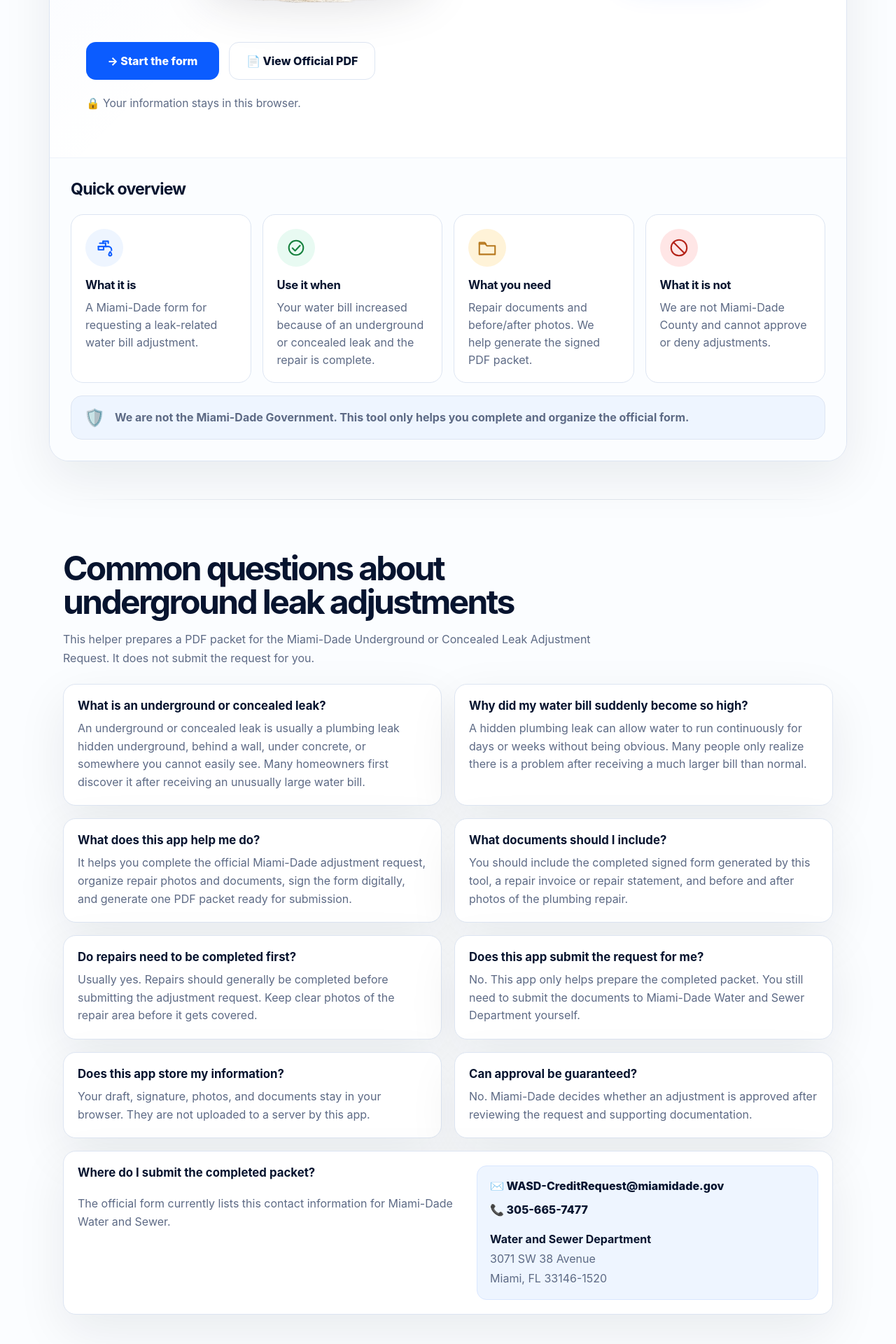
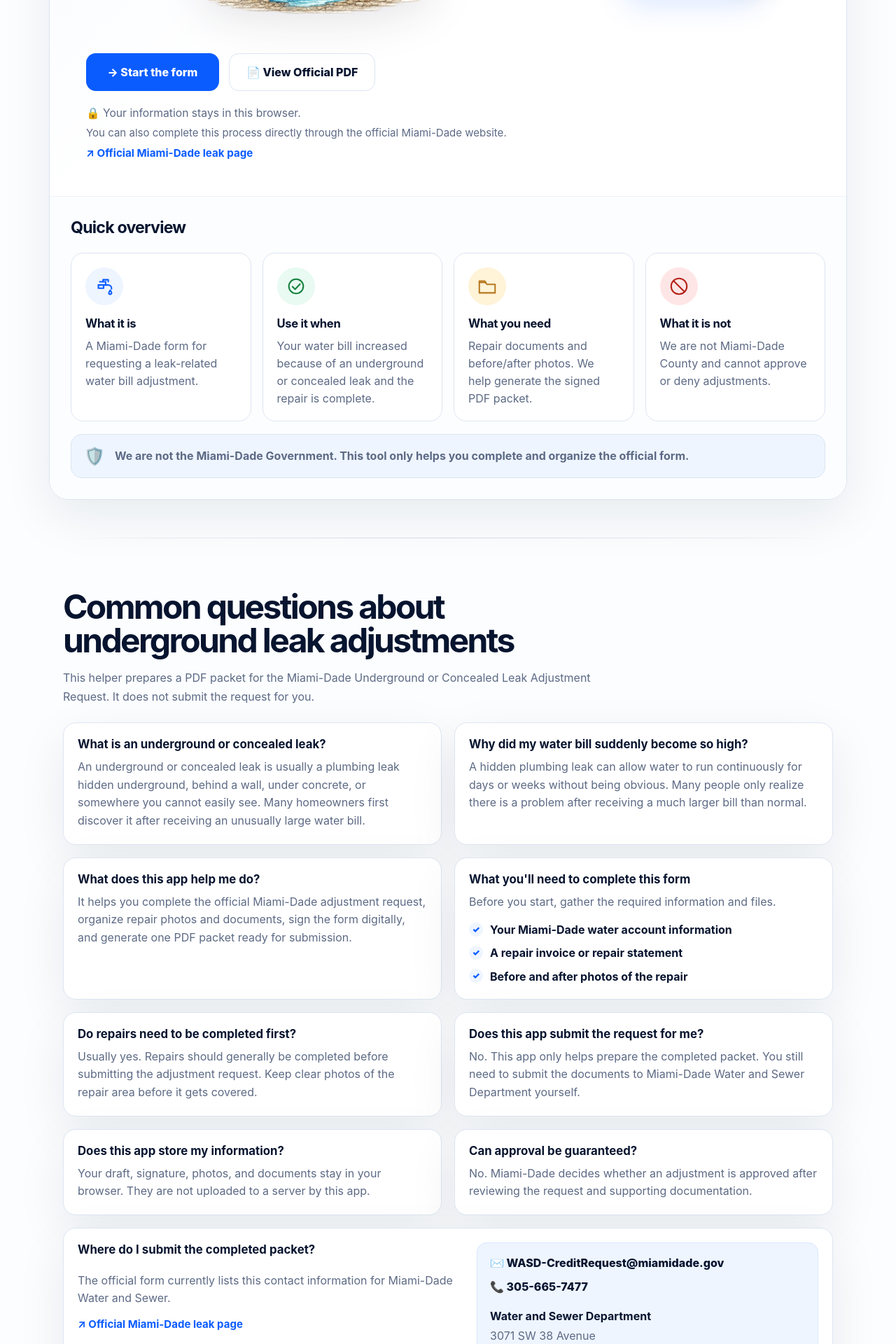
Before and after one commit to crdunwel/underground-leak-adjustment-request, a React (Vite) app: page / in a window 1280 px wide. Shown: the part 560-2480 px from the top of the page at 70% size. Built offline with nearby package versions, Linux system fonts and the light colour scheme.

Commit message:
small updates

```diff
--- a/index.html
+++ b/index.html
@@ -124,15 +124,15 @@
           "name": "What does this app help me do?",
           "acceptedAnswer": {
             "@type": "Answer",
-            "text": "This app helps prepare a completed Miami-Dade Underground or Concealed Leak Adjustment Request packet. It helps users fill out the official form, add repair photos and supporting documents, sign digitally, and generate one PDF packet for submission."
+            "text": "This app helps prepare a completed Miami-Dade Underground or Concealed Leak Adjustment Request packet. It helps users fill out the official form, organize repair photos and documents, sign digitally, and generate one PDF packet for submission."
           }
         },
         {
           "@type": "Question",
-          "name": "What documents should I include?",
+          "name": "What will I need to complete this form?",
           "acceptedAnswer": {
             "@type": "Answer",
-            "text": "Users should generally include the completed signed adjustment form, a repair invoice or repair statement, and before and after photos of the plumbing repair."
+            "text": "To complete this form, users will typically need their Miami-Dade water account information, a repair invoice or repair statement, and before and after photos of the plumbing repair."
           }
         },
         {
@@ -156,7 +156,7 @@
           "name": "Where do I submit the completed packet?",
           "acceptedAnswer": {
             "@type": "Answer",
-            "text": "The official Miami-Dade form currently lists WASD-CreditRequest@miamidade.gov as the submission email. Customer care phone support is listed as 305-665-7477."
+            "text": "The official Miami-Dade form currently lists WASD-CreditRequest@miamidade.gov as the submission email. Customer care phone support is listed as 305-665-7477. Users can also visit the official Miami-Dade leak adjustment page for additional information."
           }
         },
         {
--- a/src/components/PreStartPage.tsx
+++ b/src/components/PreStartPage.tsx
@@ -109,9 +109,24 @@
                             </a>
                         </div>
 
-                        <p className="browserNote">
-                            🔒 Your information stays in this browser.
-                        </p>
+                        <div className="preStartTrustNotes">
+                            <p className="browserNote">
+                                🔒 Your information stays in this browser.
+                            </p>
+
+                            <p className="officialOptionNote">
+                                You can also complete this process directly through the official Miami-Dade website.
+                            </p>
+
+                            <a
+                                className="officialSiteLink"
+                                href="https://www.miamidade.gov/global/service.page?Mduid_service=ser1481317436214369"
+                                target="_blank"
+                                rel="noreferrer"
+                            >
+                                ↗ Official Miami-Dade leak page
+                            </a>
+                        </div>
                     </div>
 
                     <div
--- a/src/components/SeoFaq.tsx
+++ b/src/components/SeoFaq.tsx
@@ -66,13 +66,18 @@
                     </p>
                 </article>
 
-                <article>
-                    <h3>What documents should I include?</h3>
+                <article className="requirementsFaqCard">
+                    <h3>What you'll need to complete this form</h3>
+
                     <p>
-                        You should include the completed signed form generated
-                        by this tool, a repair invoice or repair statement, and
-                        before and after photos of the plumbing repair.
+                        Before you start, gather the required information and files.
                     </p>
+
+                    <ul className="faqChecklist">
+                        <li>Your Miami-Dade water account information</li>
+                        <li>A repair invoice or repair statement</li>
+                        <li>Before and after photos of the repair</li>
+                    </ul>
                 </article>
 
                 <article>
@@ -118,6 +123,15 @@
                             The official form currently lists this contact
                             information for Miami-Dade Water and Sewer.
                         </p>
+
+                        <a
+                            className="faqInlineOfficialLink"
+                            href="https://www.miamidade.gov/global/service.page?Mduid_service=ser1481317436214369"
+                            target="_blank"
+                            rel="noreferrer"
+                        >
+                            ↗ Official Miami-Dade leak page
+                        </a>
                     </div>
 
                     <div className="faqContactCard">
--- a/src/styles/pre-start.css
+++ b/src/styles/pre-start.css
@@ -1,7 +1,19 @@
 /* src/styles/pre-start.css */
+
+/*
+    LLM edit rule:
+    When changing this file, provide the full replacement section, not isolated one-line patches.
+*/
+
+
+/* # Page shell */
 
 .preStartShell {
     max-width: 1180px;
+}
+
+.appShell.preStartShell {
+    padding: 28px 20px;
 }
 
 .preStartPanel {
@@ -11,6 +23,23 @@
     background: white;
     box-shadow: var(--shadow);
 }
+
+.preStartDivider {
+    position: relative;
+    width: min(100%, 1080px);
+    height: 1px;
+    margin: 54px auto 18px;
+    background: linear-gradient(
+            90deg,
+            transparent,
+            rgba(148, 163, 184, 0.18) 12%,
+            rgba(148, 163, 184, 0.38) 50%,
+            rgba(148, 163, 184, 0.18) 88%,
+            transparent
+    );
+}
+
+/* # Hero layout */
 
 .preStartHeroRow {
     display: grid;
@@ -39,6 +68,8 @@
     line-height: 1.65;
 }
 
+/* # Hero actions */
+
 .preStartActions {
     display: flex;
     flex-wrap: wrap;
@@ -65,11 +96,62 @@
     color: var(--blue);
 }
 
-.preStartCopy > .browserNote {
-    margin-top: 24px;
+/* # Trust notes */
+
+.preStartTrustNotes {
+    display: flex;
+    flex-direction: column;
+    gap: 8px;
+    margin-top: 22px;
+}
+
+.preStartCopy > .browserNote,
+.preStartTrustNotes .browserNote {
+    margin: 0;
+    color: var(--muted);
     font-size: 0.98rem;
+}
+
+.officialOptionNote {
+    margin: 0;
     color: var(--muted);
+    font-size: 0.94rem;
+    line-height: 1.45;
 }
+
+.officialSiteLink {
+    display: inline-flex;
+    align-items: center;
+    gap: 6px;
+    width: fit-content;
+    color: var(--blue);
+    font-size: 0.95rem;
+    font-weight: 750;
+    text-decoration: none;
+}
+
+.officialSiteLink:hover {
+    text-decoration: underline;
+}
+
+/* # Hero image banner */
+
+.preStartLeakBanner {
+    display: none;
+    margin: 24px 0 0;
+}
+
+.preStartLeakBannerImage {
+    display: block;
+    width: 100%;
+    max-height: 240px;
+    object-fit: contain;
+    filter: drop-shadow(0 16px 28px rgba(15, 23, 42, 0.10));
+    margin-top: 16px;
+    margin-bottom: 16px;
+}
+
+/* # Desktop illustration */
 
 .preStartIllustration {
     position: relative;
@@ -163,6 +245,8 @@
     font-size: 2.4rem;
 }
 
+/* # Overview section */
+
 .overviewBlock {
     padding: 30px;
     border-top: 1px solid #edf2fa;
@@ -189,32 +273,6 @@
     padding: 20px;
 }
 
-.overviewIcon {
-    display: grid;
-    place-items: center;
-    width: 54px;
-    height: 54px;
-    margin-bottom: 16px;
-    border-radius: 999px;
-    font-size: 1.5rem;
-}
-
-.blueIcon {
-    background: var(--blue-soft);
-}
-
-.greenIcon {
-    background: var(--green-soft);
-}
-
-.goldIcon {
-    background: #fff3d8;
-}
-
-.redIcon {
-    background: #ffe6e6;
-}
-
 .overviewCard h3 {
     margin: 0 0 10px;
     font-size: 1.04rem;
@@ -227,70 +285,21 @@
     line-height: 1.55;
 }
 
-.preStartNotice {
+/* # Overview icons */
+
+.overviewIcon {
     display: grid;
-    grid-template-columns: auto 1fr;
-    gap: 14px;
-    align-items: center;
-    margin-top: 18px;
-    border: 1px solid var(--line);
-    border-radius: 16px;
-    background: var(--blue-soft);
-    padding: 16px 18px;
-}
-
-.preStartNotice span {
+    place-items: center;
+    width: 54px;
+    height: 54px;
+    margin-bottom: 16px;
+    border-radius: 999px;
     font-size: 1.5rem;
 }
-
-.preStartNotice p {
-    margin: 0;
-    color: var(--muted);
-    line-height: 1.45;
-    font-weight: bold;
-}
-
-.appShell.preStartShell {
-    padding: 28px 20px;
-}
-
-.preStartDivider {
-    position: relative;
-
-    width: min(100%, 1080px);
-    height: 1px;
-
-    margin: 54px auto 18px;
-
-    background: linear-gradient(
-            90deg,
-            transparent,
-            rgba(148, 163, 184, 0.18) 12%,
-            rgba(148, 163, 184, 0.38) 50%,
-            rgba(148, 163, 184, 0.18) 88%,
-            transparent
-    );
-}
-
-.preStartLeakBanner {
-    display: none;
-    margin: 24px 0 0;
-}
-
-.preStartLeakBannerImage {
-    display: block;
-    width: 100%;
-    max-height: 240px;
-    object-fit: contain;
-    filter: drop-shadow(0 16px 28px rgba(15, 23, 42, 0.10));
-}
-
-/* src/styles/pre-start.css */
 
 .overviewIcon svg {
     width: 30px;
     height: 30px;
-
     fill: none;
     stroke: currentColor;
     stroke-width: 2.2;
@@ -318,6 +327,33 @@
     color: var(--danger);
 }
 
+/* # Non-government notice */
+
+.preStartNotice {
+    display: grid;
+    grid-template-columns: auto 1fr;
+    gap: 14px;
+    align-items: center;
+    margin-top: 18px;
+    border: 1px solid var(--line);
+    border-radius: 16px;
+    background: var(--blue-soft);
+    padding: 16px 18px;
+}
+
+.preStartNotice span {
+    font-size: 1.5rem;
+}
+
+.preStartNotice p {
+    margin: 0;
+    color: var(--muted);
+    line-height: 1.45;
+    font-weight: bold;
+}
+
+/* # Tablet */
+
 @media (max-width: 900px) {
     .preStartHeroRow {
         grid-template-columns: 1fr;
@@ -336,59 +372,16 @@
     }
 }
 
+/* # Mobile */
+
 @media (max-width: 640px) {
-    .preStartPanel {
-        border-radius: 22px;
-    }
-
-    .preStartHeroRow {
-        padding: 28px 22px;
-    }
-
-    .preStartActions {
-        display: grid;
-    }
-
-    .primaryButton,
-    .secondaryLinkButton {
-        width: 100%;
-    }
-
-    .overviewBlock {
-        padding: 22px;
-    }
-
-    .overviewGrid {
-        grid-template-columns: 1fr;
-    }
-
-    .overviewCard {
-        min-height: 0;
-    }
-
-    .preStartCopy h1 {
-        font-size: clamp(2.05rem, 11vw, 3.2rem);
-        line-height: 0.98;
-    }
-
-    .preStartCopy > .preStartIntro {
-        font-size: 1.05rem;
-        line-height: 1.52;
-    }
-
-    .preStartLeakBanner {
-        margin-top: 18px;
-    }
-
-    .preStartLeakBannerImage {
-        max-height: 190px;
-    }
-
-    /* src/styles/pre-start.css */
-
     .appShell.preStartShell {
         padding: 12px 14px 22px;
         justify-content: flex-start;
+    }
+
+    .preStartPanel {
+        border-radius: 22px;
     }
 
     .preStartHeroRow {
@@ -424,23 +417,72 @@
     }
 
     .preStartActions {
+        display: grid;
         gap: 10px;
         margin-top: 16px;
     }
 
     .primaryButton,
     .secondaryLinkButton {
+        width: 100%;
         min-height: 50px;
     }
 
-    .preStartCopy > .browserNote {
-        margin-top: 14px;
-        margin-bottom: 0;
-        font-size: 0.95rem;
-        text-align: center;
+    /* # Mobile trust card */
+
+    .preStartTrustNotes {
+        gap: 10px;
+        margin-top: 16px;
+        border: 1px solid #dbe7fb;
+        border-radius: 18px;
+        background: rgba(255, 255, 255, 0.78);
+        padding: 16px;
     }
+
+    .preStartCopy > .browserNote,
+    .preStartTrustNotes .browserNote {
+        margin: 0;
+        color: var(--ink);
+        font-size: 0.92rem;
+        font-weight: 750;
+        line-height: 1.35;
+        text-align: left;
+    }
+
+    .officialOptionNote {
+        margin: 0;
+        color: var(--muted);
+        font-size: 0.9rem;
+        line-height: 1.45;
+    }
+
+    .officialSiteLink {
+        display: inline-flex;
+        align-items: center;
+        width: fit-content;
+        max-width: 100%;
+        color: var(--blue);
+        font-size: 0.9rem;
+        font-weight: 800;
+        line-height: 1.3;
+        text-decoration: none;
+    }
+
+    .officialSiteLink:hover {
+        text-decoration: underline;
+    }
+
+    /* # Overview */
 
     .overviewBlock {
         padding: 26px 22px 22px;
     }
+
+    .overviewGrid {
+        grid-template-columns: 1fr;
+    }
+
+    .overviewCard {
+        min-height: 0;
+    }
 }
--- a/src/styles/seo-faq.css
+++ b/src/styles/seo-faq.css
@@ -145,6 +145,7 @@
     }
 }
 
+
 /* Prevent generic equal-height flex behavior from affecting submit card */
 
 
@@ -163,3 +164,75 @@
 .submitPacketCard p {
     margin-top: 12px;
 }
+
+/* # FAQ checklist card */
+
+.requirementsFaqCard {
+    border-color: #d9e7ff;
+    background:
+            linear-gradient(135deg, rgba(11, 92, 255, 0.045), transparent 55%),
+            white;
+}
+
+.faqChecklist {
+    display: grid;
+    gap: 10px;
+
+    margin: 16px 0 0;
+    padding: 0;
+
+    list-style: none;
+}
+
+.faqChecklist li {
+    position: relative;
+
+    padding-left: 30px;
+
+    color: var(--ink);
+    font-weight: 700;
+    line-height: 1.45;
+}
+
+.faqChecklist li::before {
+    content: "✓";
+
+    position: absolute;
+    top: 0.05em;
+    left: 0;
+
+    display: grid;
+    place-items: center;
+
+    width: 20px;
+    height: 20px;
+
+    border-radius: 999px;
+
+    background: var(--blue-soft);
+    color: var(--blue);
+
+    font-size: 0.78rem;
+    font-weight: 900;
+}
+
+.faqInlineOfficialLink {
+    display: inline-flex;
+    align-items: center;
+    gap: 6px;
+
+    margin-top: 14px;
+
+    width: fit-content;
+
+    color: var(--blue);
+
+    font-size: 0.94rem;
+    font-weight: 750;
+
+    text-decoration: none;
+}
+
+.faqInlineOfficialLink:hover {
+    text-decoration: underline;
+}
```
Also changed, not shown: src/components/AccountStep.tsx (+7 -0 lines), src/styles/steps/account-step.css (+26 -0 lines).
